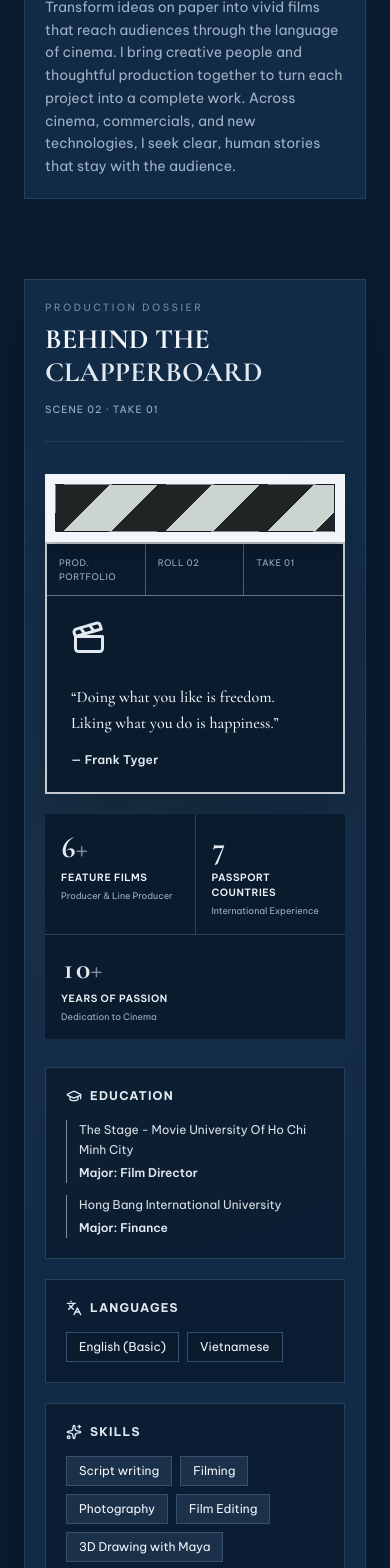
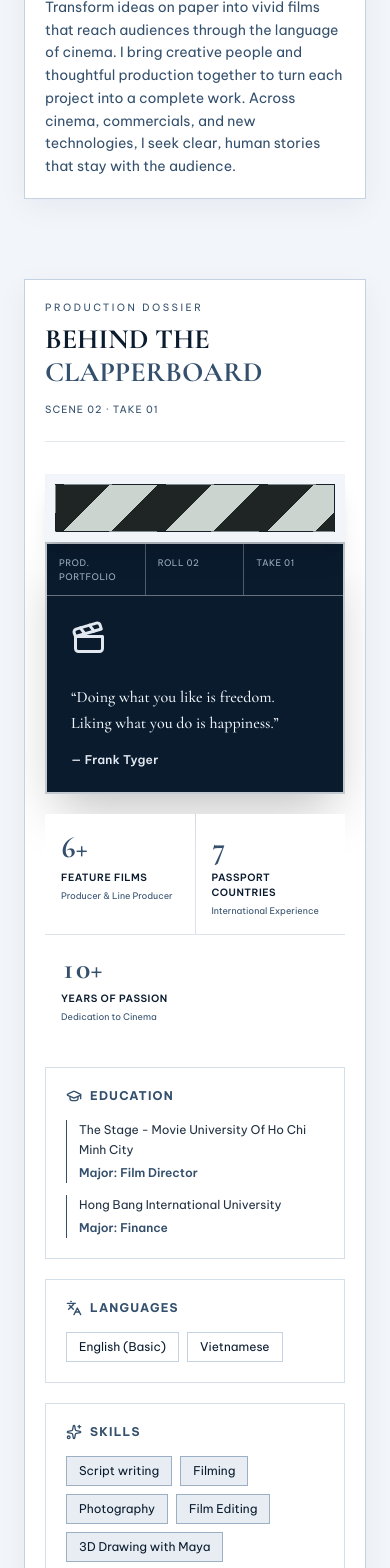
Before and after one commit to Schizophren-ia/Portfolio, a React (Vite) app: page / in a window 390 px wide. Shown: the part 2947-4515 px from the top of the page. Built offline with nearby package versions, Linux system fonts and the light colour scheme.

Commit message:
Introduce alternating paper-white and navy portfolio sections

```diff
--- a/design-system/filmmaker-portfolio/MASTER.md
+++ b/design-system/filmmaker-portfolio/MASTER.md
@@ -36,7 +36,16 @@
 | On Destructive | `#FFFFFF` | `--color-on-destructive` |
 | Ring | `#C4D2E1` | `--color-ring` |
 
-**Color Notes:** User-supplied Deep Navy palette. Deep Navy is the dominant background; pale blues provide accessible hierarchy without introducing unrelated accent hues.
+**Color Notes (approved 2026-10-23):** Alternate cinematic navy with light editorial sections using the user's blue palette. Keep content, typography and interactions unchanged.
+
+| Section | Background | Text / surfaces |
+|---------|------------|-----------------|
+| Hero, navigation, Filmmaking, footer | `#0A1B2E` | Existing pale-blue text and dark cards |
+| About Me, Journey | `#F2F6FB` | Navy `#0A1B2E` headings, Storm Blue `#34506D` copy |
+| Profile, Philosophy, Mission, production dossier | `#FFFFFF` | Cloud Blue `#C4D2E1` borders, subtle navy shadows |
+| Contact | `#E1E8F0` | White form, navy CTA, Blue Slate `#557392` input borders/placeholders |
+
+Implementation: `.section-light` scopes the legacy utility color tokens to light surfaces; `.theme-navy` restores dark tokens for the physical clapperboard and portrait overlay. Film dialogs, navigation and archive do not inherit light tokens. Biography scroll colors remain readable throughout (`#34506D` to `#0A1B2E`, opacity 1). Keyboard focus uses a visible dark outline on light surfaces.
 
 ### Typography
 
--- a/src/components/AboutSection.tsx
+++ b/src/components/AboutSection.tsx
@@ -84,8 +84,8 @@ export const AboutSection: React.FC = () => {
   useEffect(() => {
     if (window.matchMedia('(prefers-reduced-motion: reduce)').matches || !bioRef.current) return;
     const ctx = gsap.context(() => {
-      gsap.fromTo(bioRef.current!.querySelectorAll('.bio-word'), { color: '#7A8CA6', opacity: 0.42 }, {
-        color: '#F2F6FB', opacity: 1, stagger: 0.025,
+      gsap.fromTo(bioRef.current!.querySelectorAll('.bio-word'), { color: '#34506D', opacity: 1 }, {
+        color: '#0A1B2E', opacity: 1, stagger: 0.025,
         scrollTrigger: { trigger: bioRef.current, start: 'top 78%', end: 'bottom 45%', scrub: 0.5 },
       });
     }, bioRef);
@@ -114,7 +114,7 @@ export const AboutSection: React.FC = () => {
   }, []);
 
   return (
-    <section id="about" ref={sectionRef} className="relative overflow-hidden border-t border-deep-bronze/30 bg-noble-black py-20 sm:py-28" aria-label={t('About the Filmmaker')}>
+    <section id="about" ref={sectionRef} className="section-light relative overflow-hidden border-t border-deep-bronze/30 py-20 sm:py-28" aria-label={t('About the Filmmaker')}>
       <div className="portfolio-container">
         <div className="mb-8 flex items-center gap-3">
           <span className="font-montserrat text-xs font-semibold uppercase tracking-cinema text-wainscot-green">{filmmakerContent.bio.actLabel}</span>
@@ -124,7 +124,7 @@ export const AboutSection: React.FC = () => {
         {/* Portrait, profile and biography remain one unified block. */}
         <div className="grid grid-cols-1 items-start gap-12 lg:grid-cols-12 lg:items-stretch lg:gap-16">
           <div className="lg:col-span-5 flex flex-col items-center">
-            <div className="group relative mx-auto aspect-[4/5] max-h-[500px] w-full max-w-md overflow-hidden border border-deep-bronze/90 bg-black shadow-2xl">
+            <div className="theme-navy group relative mx-auto aspect-[4/5] max-h-[500px] w-full max-w-md overflow-hidden border border-deep-bronze/90 bg-black shadow-2xl">
               <img src={filmmakerContent.profile.portraitImage} alt={t('{name} portrait', { name: filmmakerContent.profile.fullName })} className="h-full w-full object-cover object-[center_15%] transition-transform duration-500 ease-out motion-safe:group-hover:scale-[1.025] motion-reduce:transition-none" />
               <div className="absolute inset-0 bg-gradient-to-t from-noble-black/80 via-transparent to-noble-black/10" />
               <div className="absolute inset-4 border border-solo/15" />
@@ -141,7 +141,7 @@ export const AboutSection: React.FC = () => {
                 <span className="h-1.5 w-1.5 rounded-full bg-hive-delight" />
               </div>
 
-              <div className="profile-details w-full rounded border border-deep-bronze/60 bg-[#112A46]/35 p-5 shadow-lg backdrop-blur-sm sm:p-6">
+              <div className="profile-details paper-card w-full rounded border p-5 sm:p-6">
                 <dl className="space-y-4 font-montserrat text-xs sm:text-sm">
                   <div className="profile-row min-h-8 border-b border-deep-bronze/40 pb-4">
                     <dt className="flex items-center gap-2 text-left uppercase tracking-wider text-wainscot-green">
@@ -187,14 +187,14 @@ export const AboutSection: React.FC = () => {
               })}
             </div>
             <div className="mt-8 grid gap-5 lg:flex-1" data-about-principles>
-              <article id="about-philosophy" className="min-w-0 border border-deep-bronze/60 bg-[#112A46] p-5 sm:p-6" aria-labelledby="about-philosophy-title">
+              <article id="about-philosophy" className="paper-card min-w-0 border p-5 sm:p-6" aria-labelledby="about-philosophy-title">
                 <h3 id="about-philosophy-title" className="font-playfair text-2xl font-bold text-hive-delight">{t('My Philosophy')}</h3>
                 <div className="mt-3 space-y-3 font-montserrat text-sm leading-relaxed text-wainscot-green [text-wrap:pretty]">
                   <p>{t('Connect creativity with honest emotion so every frame carries meaning beyond the screen.')} {t('Filmmaking begins with listening to stories, people, and the details that make an experience feel real. Each creative decision should nurture that connection, from the first idea to the final frame.')}</p>
                   <p>{t('I value close collaboration, clear communication, and respect for every member of the team. Careful preparation creates space for ideas to grow, while thoughtful production helps us respond to challenges together. By bringing creative and practical perspectives into the same conversation, we can preserve the heart of the story from the first discussion to the final frame.')}</p>
                 </div>
               </article>
-              <article id="about-mission" className="min-w-0 border border-deep-bronze/60 bg-[#112A46] p-5 sm:p-6" aria-labelledby="about-mission-title">
+              <article id="about-mission" className="paper-card min-w-0 border p-5 sm:p-6" aria-labelledby="about-mission-title">
                 <h3 id="about-mission-title" className="font-playfair text-2xl font-bold text-hive-delight">{t('The Mission')}</h3>
                 <p className="mt-3 font-montserrat text-sm leading-relaxed text-wainscot-green [text-wrap:pretty]">{t('Transform ideas on paper into vivid films that reach audiences through the language of cinema.')} {t('I bring creative people and thoughtful production together to turn each project into a complete work. Across cinema, commercials, and new technologies, I seek clear, human stories that stay with the audience.')}</p>
               </article>
@@ -203,8 +203,7 @@ export const AboutSection: React.FC = () => {
         </div>
 
         {/* Former slide 2: clapperboard, statistics and dossier now live together. */}
-        <div ref={dossierRef} className="relative mt-20 overflow-hidden border border-deep-bronze/60 bg-[#112A46] p-5 shadow-2xl sm:p-8 lg:mt-28 lg:p-10">
-          <div aria-hidden="true" className="absolute inset-0 opacity-20 [background:radial-gradient(circle_at_28%_32%,rgba(241,195,76,0.18),transparent_38%)]" />
+        <div ref={dossierRef} className="paper-card relative mt-20 overflow-hidden border p-5 sm:p-8 lg:mt-28 lg:p-10">
           <div className="dossier-reveal relative mb-8 flex flex-col gap-3 border-b border-deep-bronze/50 pb-6 sm:flex-row sm:items-end sm:justify-between">
             <div>
               <p className="font-montserrat text-[10px] uppercase tracking-cinema text-stone-ground">{t('Production dossier')}</p>
@@ -215,7 +214,7 @@ export const AboutSection: React.FC = () => {
 
           <div className="relative grid grid-cols-1 gap-7 lg:grid-cols-12 lg:gap-9">
             <div className="dossier-reveal lg:col-span-5">
-              <button type="button" onClick={playClap} className="group block w-full text-left" aria-label={t('Animate clapperboard')} aria-describedby="clapperboard-quote">
+              <button type="button" onClick={playClap} className="theme-navy group block w-full text-left" aria-label={t('Animate clapperboard')} aria-describedby="clapperboard-quote">
                 <div ref={clapRef} className="clapper-top origin-bottom-left border-2 border-solo/80 bg-solo p-2 shadow-xl">
                   <div className="h-12 border border-noble-black/40 bg-[repeating-linear-gradient(135deg,#1e2524_0,#1e2524_38px,#ccd4d0_38px,#ccd4d0_72px)] transition-transform group-hover:-translate-y-0.5" />
                 </div>
@@ -241,7 +240,7 @@ export const AboutSection: React.FC = () => {
 
               <div className="mt-5 grid grid-cols-2 gap-px bg-deep-bronze/60">
                 {filmmakerContent.stats.map((stat, index) => (
-                  <div key={index} data-stat={stat.label} className={`bg-[#0A1B2E] p-4 sm:p-5 ${index === filmmakerContent.stats.length - 1 && filmmakerContent.stats.length % 2 !== 0 ? 'col-span-2' : ''}`}>
+                  <div key={index} data-stat={stat.label} className={`bg-noble-black p-4 sm:p-5 ${index === filmmakerContent.stats.length - 1 && filmmakerContent.stats.length % 2 !== 0 ? 'col-span-2' : ''}`}>
                     <div className="font-playfair text-3xl font-black text-hive-delight sm:text-4xl"><StatCounter targetValue={stat.value} index={index} /><span className="text-stone-ground">{stat.suffix}</span></div>
                     <p className="mt-1 font-montserrat text-[10px] font-semibold uppercase tracking-wider text-solo">{stat.label}</p>
                     <p className="mt-1 text-[9px] text-wainscot-green">{stat.description}</p>
@@ -265,7 +264,7 @@ export const AboutSection: React.FC = () => {
                 </article>
                 <article className="dossier-reveal border border-deep-bronze/70 bg-noble-black/80 p-5">
                   <h4 className="flex items-center gap-2 font-montserrat text-xs font-bold uppercase tracking-widest text-hive-delight"><Languages className="h-4 w-4" />{t('Languages')}</h4>
-                  <div className="mt-4 flex flex-wrap gap-2">{filmmakerContent.aboutMeDetails.languages.map((item) => <span key={item} className="border border-deep-bronze bg-[#0A1B2E] px-3 py-1.5 font-montserrat text-xs text-solo">{item}</span>)}</div>
+                  <div className="mt-4 flex flex-wrap gap-2">{filmmakerContent.aboutMeDetails.languages.map((item) => <span key={item} className="border border-deep-bronze bg-noble-black px-3 py-1.5 font-montserrat text-xs text-solo">{item}</span>)}</div>
                 </article>
               </div>
 
--- a/src/components/ContactSection.tsx
+++ b/src/components/ContactSection.tsx
@@ -55,9 +55,10 @@ export const ContactSection: React.FC = () => {
   };
 
   return (
+    <>
     <section
       id="contact"
-      className="relative pt-28 sm:pt-36 pb-16 px-6 sm:px-10 lg:px-16 bg-noble-black border-t border-deep-bronze/40 overflow-hidden flex flex-col justify-between"
+      className="section-light section-mist relative pt-28 sm:pt-36 px-6 sm:px-10 lg:px-16 border-t border-deep-bronze/40 overflow-hidden flex flex-col justify-between"
       aria-label={t('Ending Credits and Contact')}
     >
       <div className="max-w-7xl mx-auto w-full">
@@ -73,7 +74,7 @@ export const ContactSection: React.FC = () => {
         <div className="mb-20 sm:mb-24 text-center max-w-4xl mx-auto">
           <h2 className="contact-heading font-playfair font-black uppercase tracking-tight text-solo leading-tight">
             {t("LET'S MAKE SOMETHING")}{' '}
-            <span className="text-hive-delight text-glow">
+            <span className="text-hive-delight">
               {t('UNFORGETTABLE')}
             </span>
           </h2>
@@ -106,11 +107,11 @@ export const ContactSection: React.FC = () => {
                 <button
                   type="button"
                   onClick={handleCopyEmail}
-                  className="p-2 rounded border border-deep-bronze/80 text-solo hover:text-hive-delight hover:border-hive-delight transition-colors shrink-0"
+                  className="min-h-11 min-w-11 inline-flex items-center justify-center p-2 rounded border border-olivia text-solo hover:text-hive-delight hover:border-hive-delight transition-colors shrink-0"
                   aria-label={t('Copy email address')}
                   title={t('Copy email')}
                 >
-                  {copied ? <Check className="w-4 h-4 text-green-400" /> : <Copy className="w-4 h-4" />}
+                  {copied ? <Check className="w-4 h-4 text-hive-delight" /> : <Copy className="w-4 h-4" />}
                 </button>
               </div>
             </div>
@@ -156,7 +157,7 @@ export const ContactSection: React.FC = () => {
                     href={social.url}
                     target="_blank"
                     rel="noopener noreferrer"
-                    className="group px-3.5 py-1.5 rounded-sm bg-deep-bronze/40 border border-deep-bronze text-solo hover:text-hive-delight hover:border-hive-delight/80 text-xs font-montserrat tracking-wider flex items-center gap-1.5 transition-all duration-200"
+                    className="group min-h-11 px-3.5 py-1.5 rounded-sm bg-noble-black border border-olivia text-solo hover:text-hive-delight hover:border-hive-delight text-xs font-montserrat tracking-wider flex items-center gap-1.5 transition-all duration-200"
                   >
                     <span>{social.name}</span>
                     <ArrowUpRight className="w-3 h-3 text-wainscot-green group-hover:text-hive-delight group-hover:translate-x-0.5 group-hover:-translate-y-0.5 transition-transform" />
@@ -166,8 +167,8 @@ export const ContactSection: React.FC = () => {
             </div>
           </div>
 
-          {/* Contact Form with Deep Bronze inputs, Solo text, Hive Delight focus (7 cols) */}
-          <div className="contact-form-panel min-w-0 lg:col-span-7 p-5 sm:p-8 rounded-sm border border-deep-bronze/80 bg-deep-bronze/20 shadow-bronze-surface">
+          {/* White form surface on the Mist Blue contact section. */}
+          <div className="contact-form-panel paper-card min-w-0 lg:col-span-7 p-5 sm:p-8 rounded-sm border">
             <h3 className="contact-form-title font-playfair font-black text-solo uppercase tracking-tight mb-2">
               {t('INITIATE COLLABORATION')}
             </h3>
@@ -188,7 +189,7 @@ export const ContactSection: React.FC = () => {
                     value={formState.name}
                     onChange={(e) => setFormState({ ...formState, name: e.target.value })}
                     placeholder={t('Jane Doe')}
-                    className="w-full px-4 py-3 rounded-sm border border-deep-bronze bg-noble-black text-solo text-sm focus:outline-none focus:border-hive-delight focus:ring-1 focus:ring-hive-delight transition-colors placeholder:text-wainscot-green/50"
+                    className="contact-field w-full px-4 py-3 rounded-sm border text-sm focus:border-hive-delight transition-colors"
                   />
                 </div>
 
@@ -203,7 +204,7 @@ export const ContactSection: React.FC = () => {
                     value={formState.email}
                     onChange={(e) => setFormState({ ...formState, email: e.target.value })}
                     placeholder="producer@studio.com"
-                    className="w-full px-4 py-3 rounded-sm border border-deep-bronze bg-noble-black text-solo text-sm focus:outline-none focus:border-hive-delight focus:ring-1 focus:ring-hive-delight transition-colors placeholder:text-wainscot-green/50"
+                    className="contact-field w-full px-4 py-3 rounded-sm border text-sm focus:border-hive-delight transition-colors"
                   />
                 </div>
               </div>
@@ -219,7 +220,7 @@ export const ContactSection: React.FC = () => {
                   value={formState.message}
                   onChange={(e) => setFormState({ ...formState, message: e.target.value })}
                   placeholder={t('Outline the vision, timeline, production locations, or envisioned aesthetic...')}
-                  className="w-full px-4 py-3 rounded-sm border border-deep-bronze bg-noble-black text-solo text-sm focus:outline-none focus:border-hive-delight focus:ring-1 focus:ring-hive-delight transition-colors resize-none placeholder:text-wainscot-green/50"
+                  className="contact-field w-full px-4 py-3 rounded-sm border text-sm focus:border-hive-delight transition-colors resize-none"
                 />
               </div>
 
@@ -235,7 +236,7 @@ export const ContactSection: React.FC = () => {
                   type="submit"
                   onMouseMove={handleMagneticMove}
                   onMouseLeave={handleMagneticLeave}
-                  className="relative px-8 py-3.5 bg-hive-delight text-noble-black font-montserrat font-bold text-xs tracking-widest uppercase rounded-sm hover:bg-stone-ground transition-all duration-200 shadow-gold-glow flex items-center gap-2 select-none"
+                  className="contact-submit relative px-8 py-3.5 font-montserrat font-bold text-xs tracking-widest uppercase rounded-sm transition-all duration-200 flex items-center gap-2 select-none"
                 >
                   <Send className="w-3.5 h-3.5" />
                   <span>{t('SEND MESSAGE')}</span>
@@ -251,8 +252,12 @@ export const ContactSection: React.FC = () => {
           </div>
         </div>
 
-        {/* Footer: Film End Credits Style */}
-        <div className="pt-16 border-t border-deep-bronze/40 flex flex-col md:flex-row items-center justify-between gap-6 text-xs font-montserrat text-wainscot-green">
+      </div>
+    </section>
+
+    {/* Keep the ending credits navy, independent of the light contact surface. */}
+    <footer className="theme-navy bg-noble-black px-6 sm:px-10 lg:px-16 py-16 border-t border-deep-bronze/40">
+        <div className="max-w-7xl mx-auto flex flex-col md:flex-row items-center justify-between gap-6 text-xs font-montserrat text-wainscot-green">
           {/* Copyright */}
           <div className="flex flex-wrap items-center justify-center gap-3 text-center md:justify-start md:text-left">
             <span className="font-playfair font-bold text-solo text-sm">
@@ -281,7 +286,7 @@ export const ContactSection: React.FC = () => {
             <ArrowUp className="w-3.5 h-3.5 text-stone-ground group-hover:-translate-y-1 transition-transform" />
           </button>
         </div>
-      </div>
-    </section>
+    </footer>
+    </>
   );
 };
--- a/src/components/ExperienceSection.tsx
+++ b/src/components/ExperienceSection.tsx
@@ -30,7 +30,7 @@ export const ExperienceSection: React.FC = () => {
     <section
       id="experiences"
       ref={sectionRef}
-      className="relative overflow-hidden border-t border-deep-bronze/30 bg-noble-black py-20 sm:py-28"
+      className="section-light relative overflow-hidden border-t border-deep-bronze/30 py-20 sm:py-28"
       aria-label={t('Journey through the years')}
     >
       <div className="portfolio-container">
@@ -80,7 +80,7 @@ export const ExperienceSection: React.FC = () => {
                       height={photo.height}
                       loading="lazy"
                       decoding="async"
-                      className="block h-auto w-full rounded-sm shadow-[0_16px_48px_rgba(0,0,0,0.25)]"
+                      className="block h-auto w-full rounded-sm border border-deep-bronze shadow-[0_12px_36px_rgba(10,27,46,0.10)]"
                     />
                   </figure>
                 ))}
--- a/src/index.css
+++ b/src/index.css
@@ -1,5 +1,58 @@
 @import "tailwindcss";
 @import "./fonts.css";
+
+/* Scoped light surfaces reuse the existing utility vocabulary without changing
+   the cinematic archive, navigation or film-detail dialogs. */
+@layer components {
+  .section-light {
+    --color-noble-black: #FFFFFF;
+    --color-solo: #0A1B2E;
+    --color-hive-delight: #34506D;
+    --color-wainscot-green: #34506D;
+    --color-stone-ground: #34506D;
+    --color-olivia: #557392;
+    --color-deep-bronze: #C4D2E1;
+    color: #0A1B2E;
+    background-color: #F2F6FB;
+  }
+
+  .section-light.section-mist { background-color: #E1E8F0; }
+
+  .theme-navy {
+    --color-noble-black: #0A1B2E;
+    --color-solo: #F2F6FB;
+    --color-hive-delight: #E1E8F0;
+    --color-wainscot-green: #A1B2C4;
+    --color-stone-ground: #7A8CA6;
+    --color-olivia: #557392;
+    --color-deep-bronze: #34506D;
+    color: #F2F6FB;
+  }
+
+  .paper-card {
+    background-color: #FFFFFF;
+    border-color: #C4D2E1;
+    box-shadow: 0 8px 28px rgb(10 27 46 / 5%);
+  }
+
+  .contact-field {
+    background-color: #FFFFFF;
+    border-color: #557392;
+    color: #0A1B2E;
+  }
+  .contact-field::placeholder { color: #557392; opacity: 1; }
+  .contact-field:focus-visible {
+    outline: 2px solid #0A1B2E;
+    outline-offset: 3px;
+  }
+  .section-light :where(a, button):focus-visible {
+    outline: 2px solid #34506D;
+    outline-offset: 4px;
+  }
+  .section-light .theme-navy:focus-visible { outline-color: #34506D; }
+  .contact-submit { background-color: #0A1B2E; color: #FFFFFF; }
+  .contact-submit:hover { background-color: #1B3B5A; }
+}
 
 @theme {
   --color-noble-black: #0A1B2E;
```
